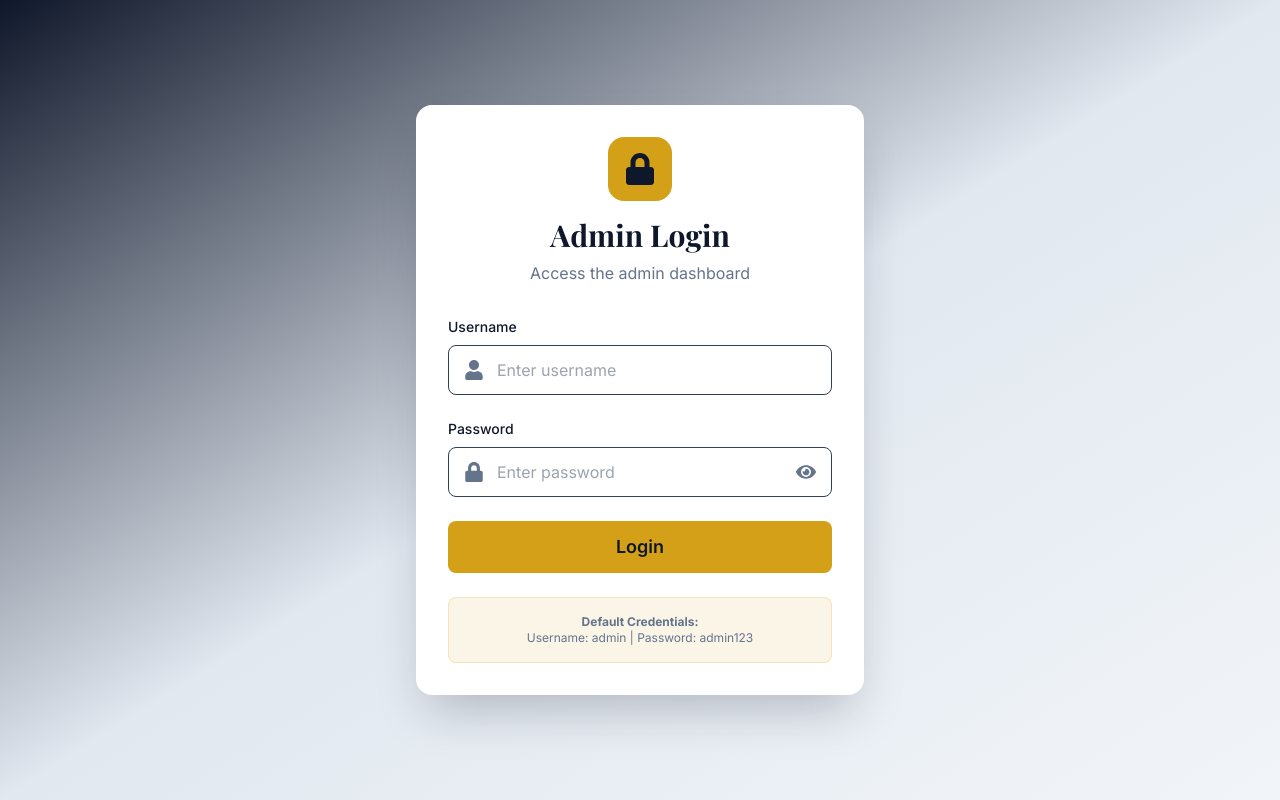
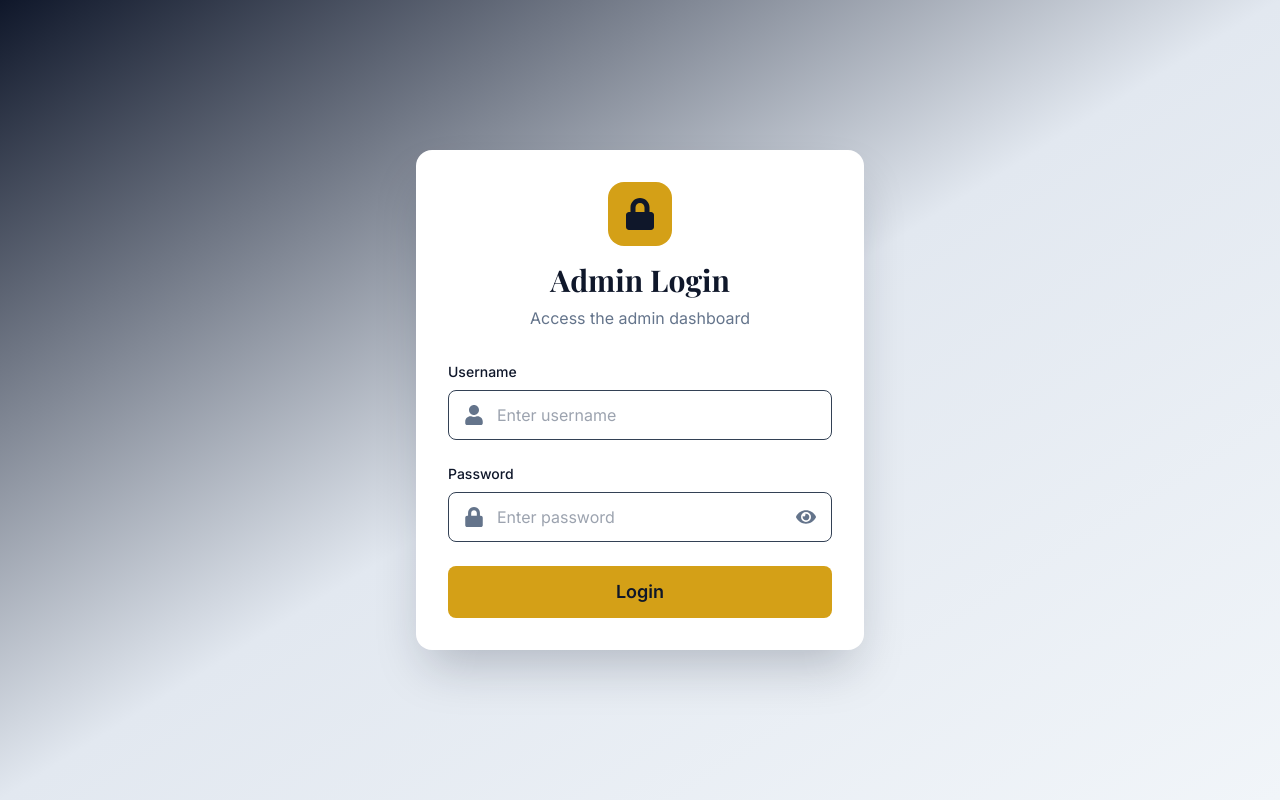
Before and after one commit to azhar79191/786-spray-center, a React (Vite) app: page /admin/login in a window 1280 px wide. Built offline with nearby package versions, Linux system fonts and the light colour scheme; no server answers.

Commit message:
demo removed

```diff
--- a/src/pages/Admin/Login.jsx
+++ b/src/pages/Admin/Login.jsx
@@ -137,14 +137,6 @@ const Login = () => {
                 {loading ? 'Logging in...' : 'Login'}
               </button>
             </form>
-
-            {/* Demo Credentials */}
-            <div className="mt-6 p-4 bg-gold/10 rounded-lg border border-gold/20">
-              <p className="text-xs text-primary-300 text-center">
-                <strong>Default Credentials:</strong><br />
-                Username: admin | Password: admin123
-              </p>
-            </div>
           </div>
         </motion.div>
       </section>
```
